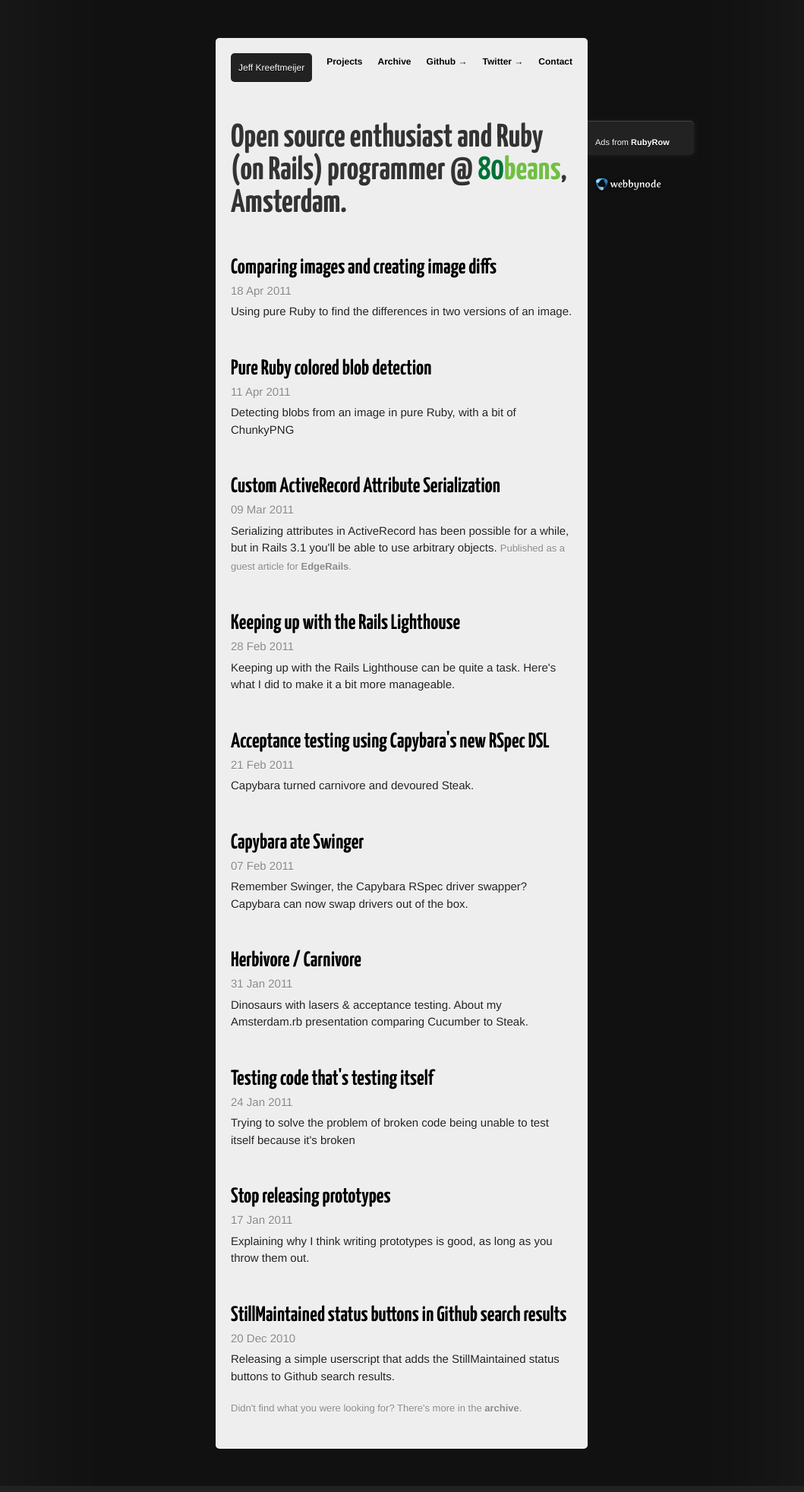
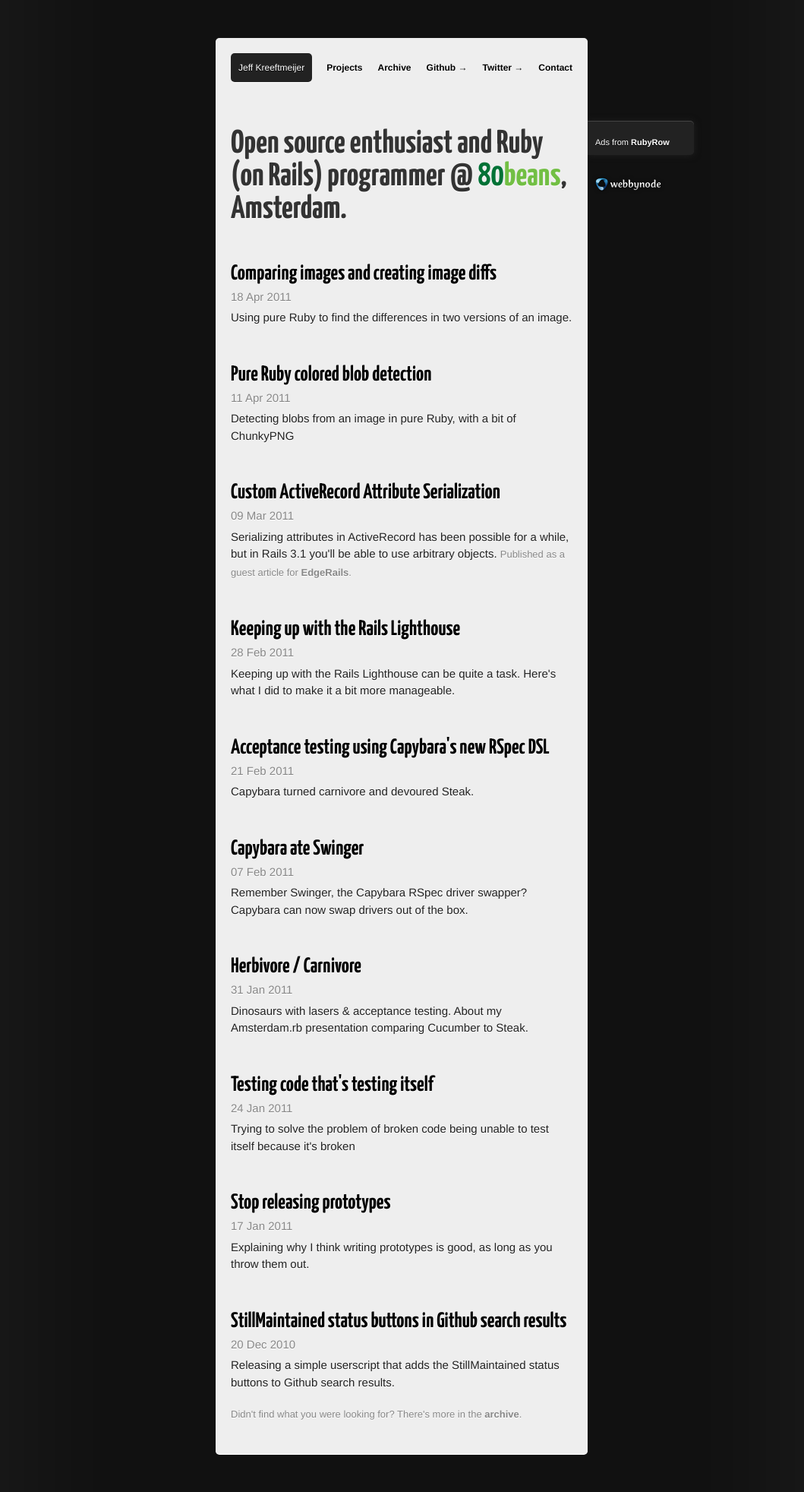
Before and after one commit to jeffkreeftmeijer/jeffkreeftmeijer.com, a Jekyll site: the page built from index.html, in a window 1280 px wide. Shown: the whole page at 76% size, without its empty margins (111-1170 px from the left). Built offline with Jekyll 4.4.1, drawn with Linux system fonts in a browser that asks for light colours; comment, search, counter and statistics services are not loaded.

Commit message:
Align #header h1 and #header ul

```diff
--- a/css/screen.css
+++ b/css/screen.css
@@ -112,8 +112,7 @@ div#header
 div#header ul
 {
   float:right;
-  margin:0;
-  margin: 0 -20px 0 0;
+  margin: 8px -20px 0 0;
 }
 
 div#header li
```
